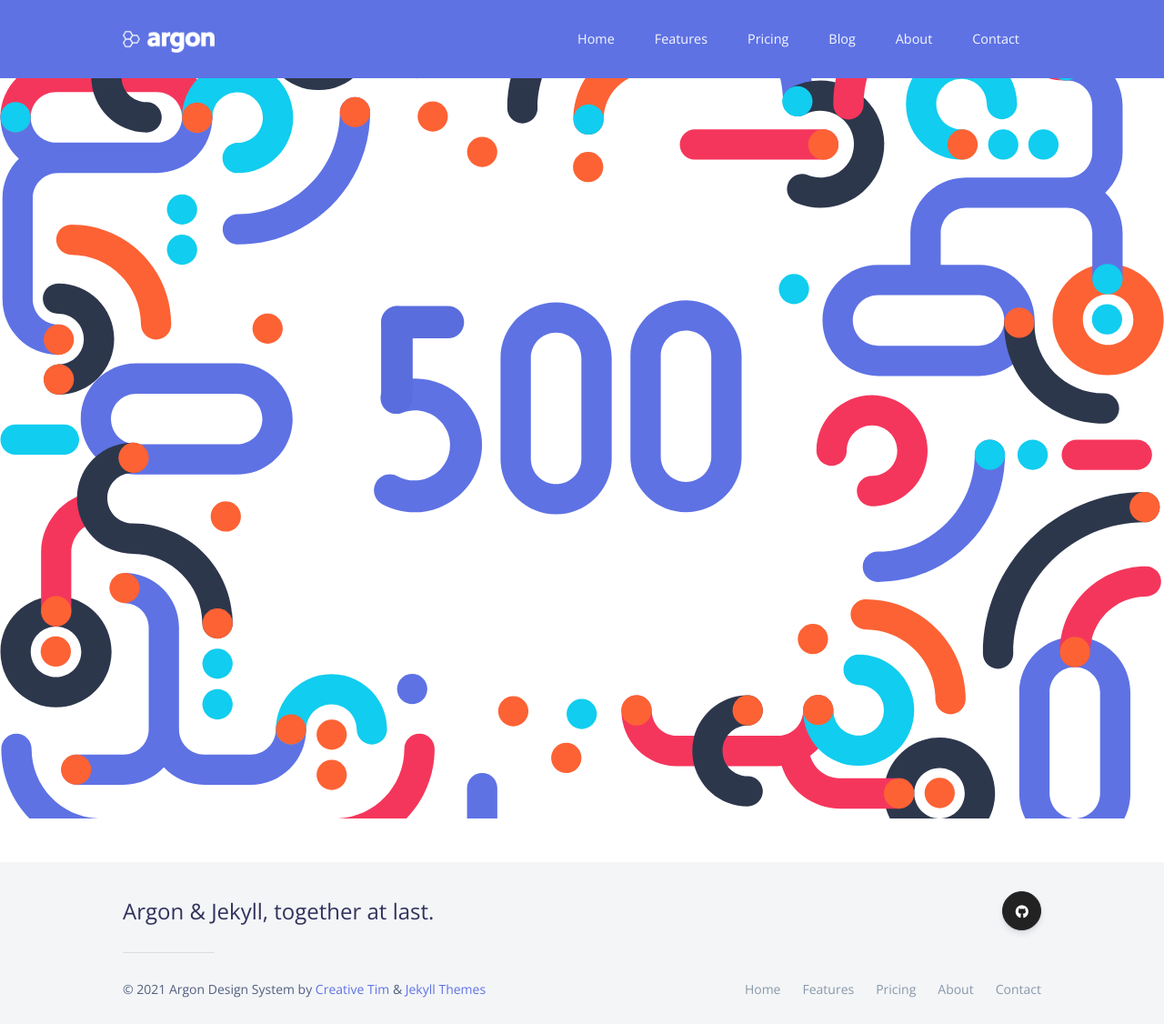
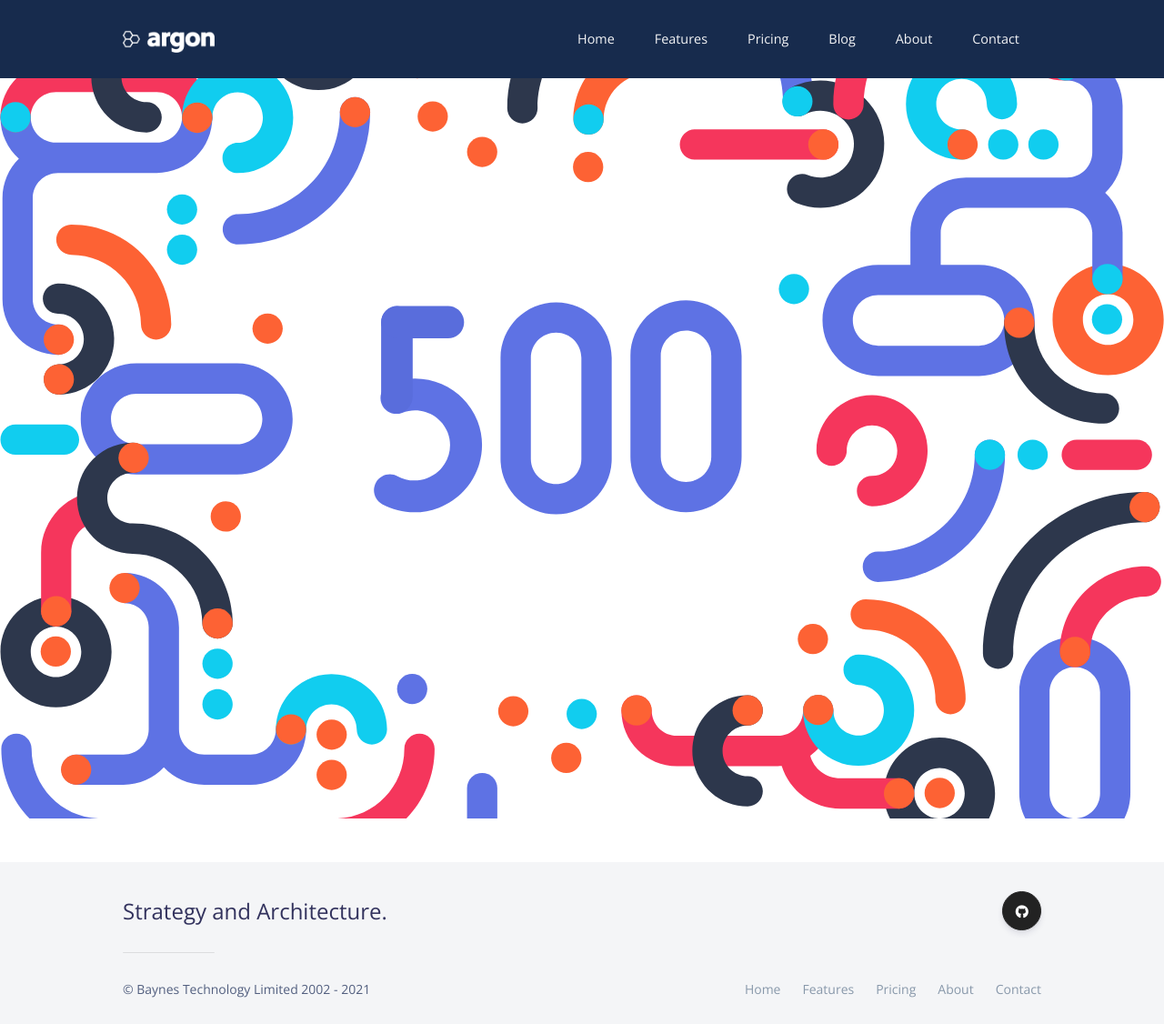
Before and after one commit to baynezy/www.bayn.es, a Jekyll site: the page built from argon-theme/500.html, in a window 1280 px wide. Shown: the whole page at 91% size. Built offline with Jekyll 4.4.1, drawn with Linux system fonts in a browser that asks for light colours; nearby versions of some CDN libraries.

Commit message:
Update Footer

```diff
--- a/argon-theme/_data/settings.yml
+++ b/argon-theme/_data/settings.yml
@@ -6,7 +6,7 @@ header_settings:
   logo_image: /assets/img/brand/white.png
   mobile_logo_image: /assets/img/brand/blue.png
   # Choose a color for your header [blue, dark, light].
-  theme: blue
+  theme: dark
   # If the page has a featured image, it turns transparent if allow_transparent is set to "yes".
   allow_transparent: "yes"
 
@@ -57,7 +57,7 @@ menu_settings:
       url: '/contact'
 
 footer_settings:
-  footer_tagline: Argon & Jekyll, together at last.
+  footer_tagline: Strategy and Architecture.
 
 contact_settings:
   form_action: 'https://formspree.io/hello@jekyllthemes.io'
--- a/argon-theme/_includes/footer.html
+++ b/argon-theme/_includes/footer.html
@@ -12,7 +12,7 @@
     <div class="row align-items-center justify-content-md-between">
       <div class="col-md-6">
         <div class="copyright">
-          <span> © {{ 'now' | date: "%Y" }} Argon Design System by <a href="https://www.creative-tim.com/" target="_blank">Creative Tim</a> & <a href="https://jekyllthemes.io" target="_blank">Jekyll Themes</a></span>
+          <span>© Baynes Technology Limited 2002 - {{ 'now' | date: "%Y" }}</span>
         </div>
       </div>
       <div class="col-md-6">
```
